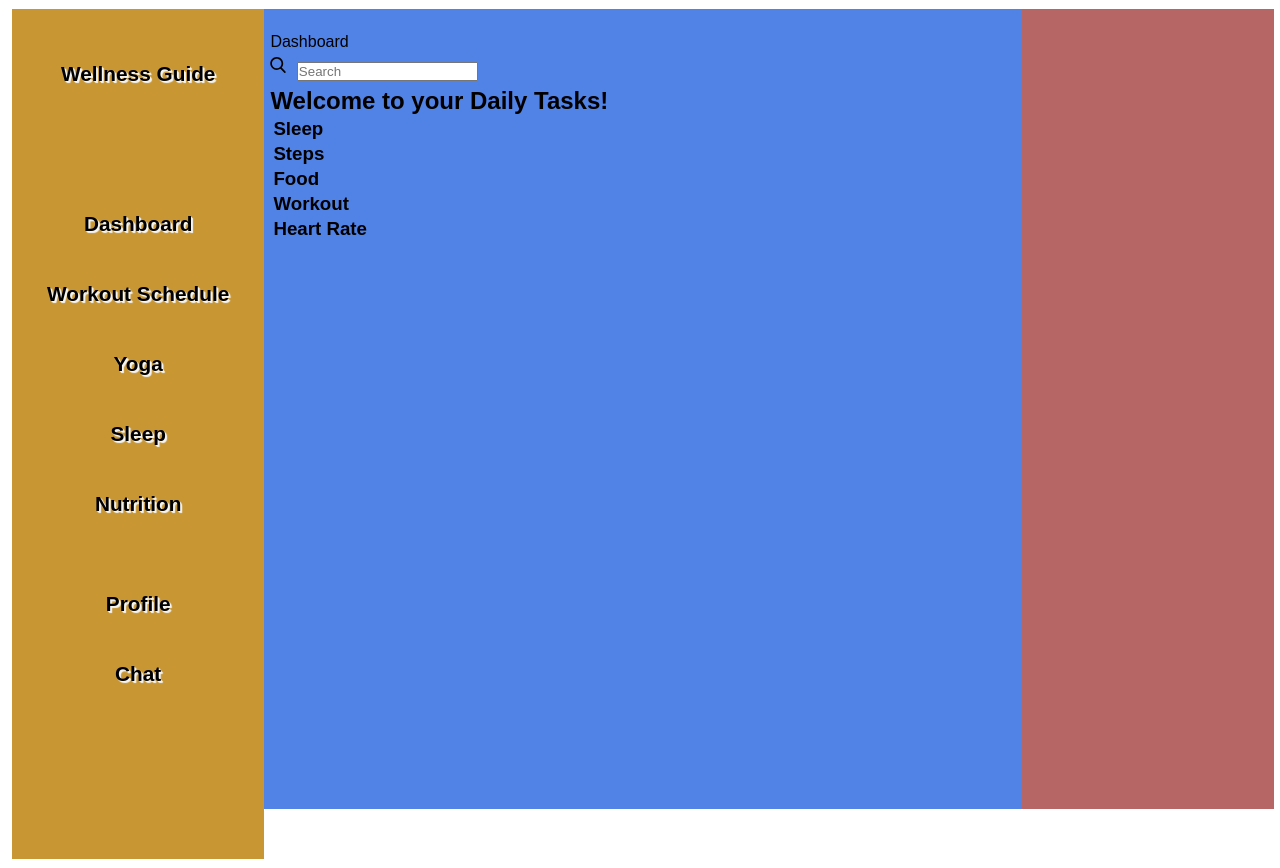
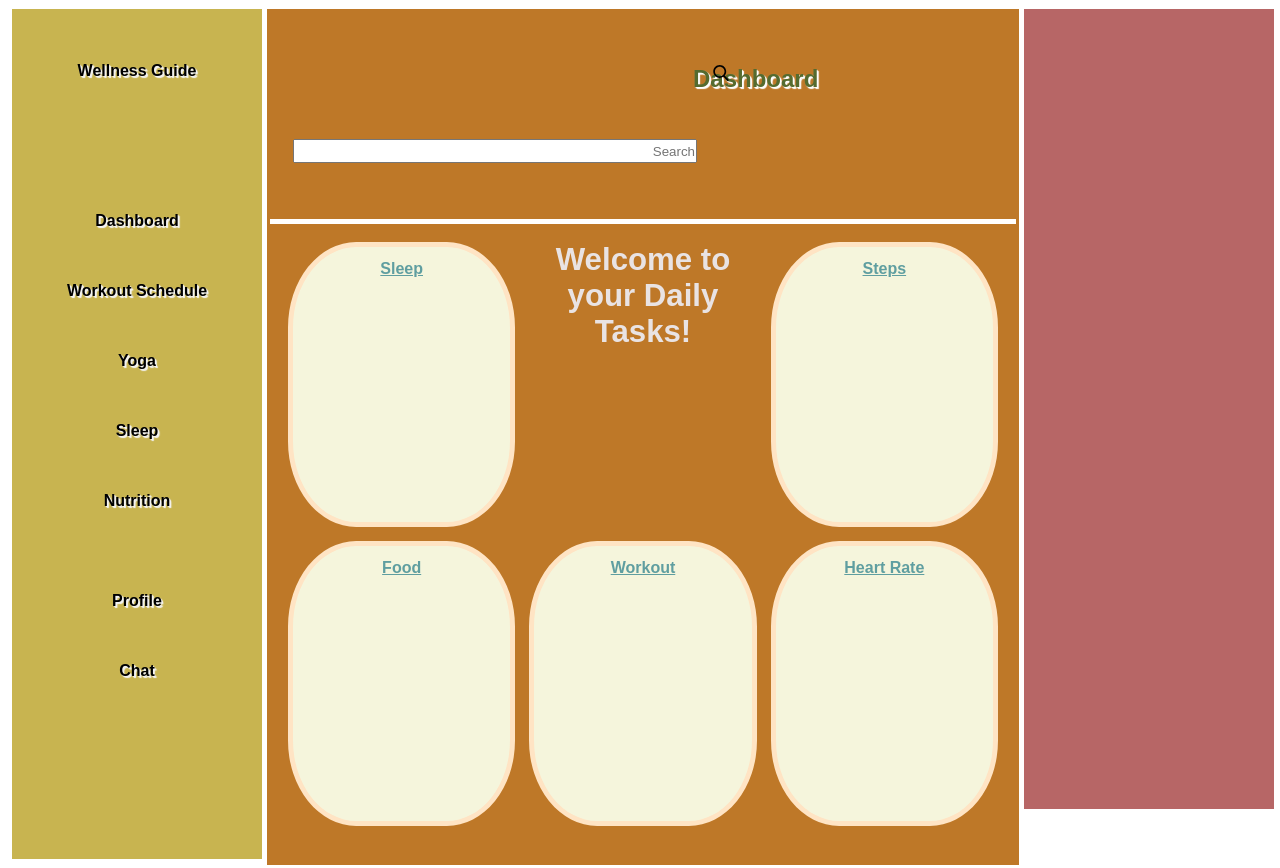
Before and after one commit to tayloramm13/fitness_dashboard, a plain HTML site: page index.html in a window 1280 px wide. Drawn offline with Linux system fonts and the light colour scheme; some icons are missing.

Commit message:
Style main-contents area

```diff
--- a/style.css
+++ b/style.css
@@ -2,15 +2,17 @@
     margin: 3px;
     padding: 0;
     font-family: Arial, Helvetica, sans-serif;
+
 }
 
 .container {
     display: grid;
     grid-template-columns: 1fr 3fr 1fr;
+    gap: 5px;
 }
 
 .sidebar {
-    background-color: rgb(200, 150, 50);
+    background-color: rgb(200, 180, 80);
     grid-column: 1 / 2;
     height: 100vh;
     width: 100%;
@@ -26,14 +28,53 @@
 .guide {
     text-shadow: 1px 1px 1px whitesmoke, 2px 2px 1px whitesmoke;
     font-weight: bold;
-    font-size: 1.3rem;
+    font-size: 1rem;
 }
 
 .main-contents {
-    background-color: rgb(81, 130, 229);
+    background-color: rgb(190, 120, 40);
     grid-column: 2 / 3;
-    height: 100vh;
+    height: 100%;
     width: 100%;
+
+
+
+    /*Styling for CSS Grid*/
+    text-align: left;
+    display: grid;
+    grid-template-rows: 200px 500px 100px;
+
+}
+
+header {
+    color:darkolivegreen;
+    font-size: x-large;
+    text-shadow: 1px 1px 1px white, 2px 2px 1px white;;
+}
+
+input {
+    text-align: end;
+}
+
+
+.header {
+    padding: 50px 0px 0px 20px;
+    font-weight: bold;
+
+
+    /*Styling for CS*/
+    display: grid;
+    grid-template-columns: 400px 20px 300px;
+
+}
+
+.search {
+    width: 100%;
+    height: 20px;
+}
+
+.search-icon {
+    color:darkolivegreen
 }
 
 .profile-contents {
@@ -42,3 +83,52 @@
     height: 100vh;
     width: 100%;
 }
+
+.task {
+    display: grid;
+    grid-template-columns: repeat(3, 1fr);
+    grid-template-rows: repeat(2, 2fr);
+    gap: 8px;
+    margin-top: 10px;
+    padding: 15px;
+    border-top: 5px solid white;
+    border-width: 100%;
+
+
+
+
+    /*Styling Font*/
+    font-weight: bold;
+    font-size: 1.3rem;
+    color: rgb(233, 227, 227);
+
+}
+
+
+.task1 {
+    grid-column: 1 / 2;
+    grid-row: 1 / 2;
+}
+
+
+.daily {
+    border: 5px bisque solid;
+    border-radius: 30%;
+    background-color: beige;
+    text-align: center;
+
+    height: 275px;
+
+}
+
+h2 {
+    text-align: center;
+    tex
+}
+
+h3 {
+    color: cadetblue;
+    text-decoration: underline cadetblue;
+    padding: 10px;
+    font-size: medium;
+}
```
